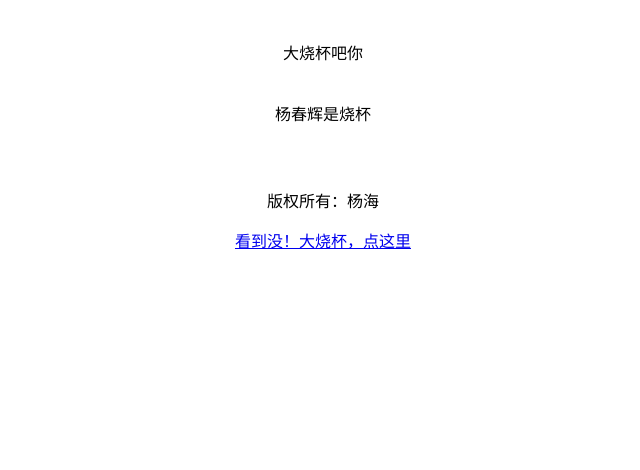
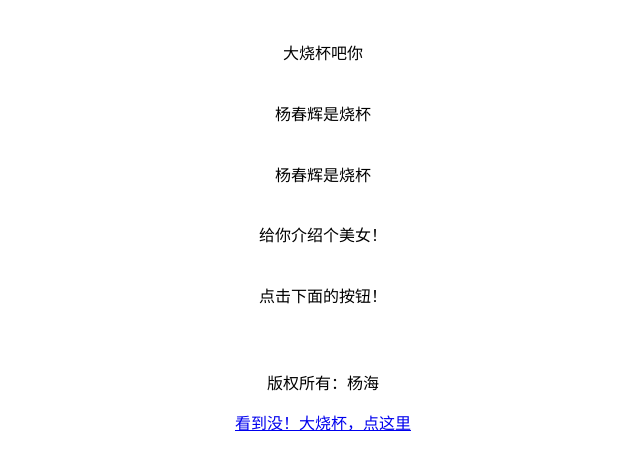
Before and after one commit to yang0961/yang0961.github.io, a plain HTML site: page index.html in a window 1280 px wide. Shown: the part 220-690 px from the top of the page, without its empty margins (317-957 px from the left). Drawn offline with Linux system fonts and the light colour scheme.

Commit message:
Update index.html

```diff
--- a/index.html
+++ b/index.html
@@ -21,7 +21,9 @@
       ">
         <p> 大烧杯吧你 </p>
         <p> 杨春辉是烧杯 </p>
-
+       <p> 杨春辉是烧杯 </p>
+        <p> 给你介绍个美女！ </p>
+        <p> 点击下面的按钮！ </p>
     </div>
     <div style="
     background: #ffffff;
```
